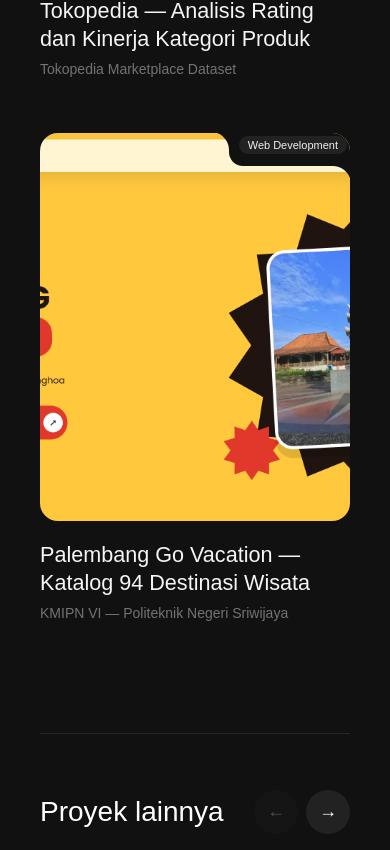
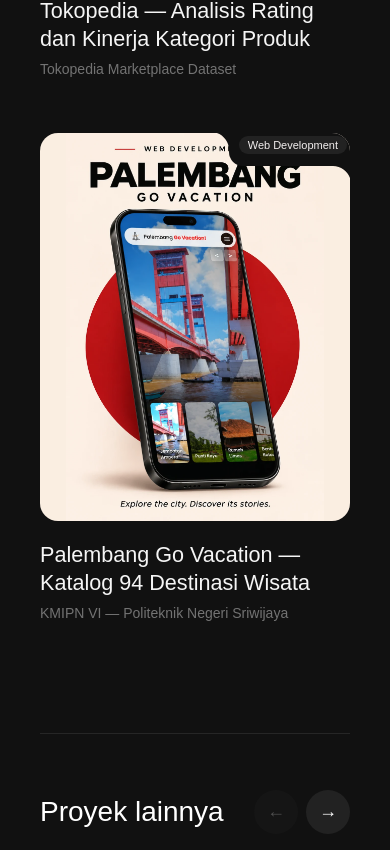
Before and after one commit to Darren0099/Raffli-dev, a Next.js app: page /projects in a window 390 px wide. Shown: the part 4634-5484 px from the top of the page. Built offline with nearby package versions, Linux system fonts and the light colour scheme.

Commit message:
Add Palembang mobile portrait mockup cover

```diff
--- a/app/globals.css
+++ b/app/globals.css
@@ -89,3 +89,10 @@ body {
     transform: translateY(0px);
   }
 }
+/* Keep the complete portrait artwork visible in project cards of different ratios. */
+.card-cover-image[src="/img/palembang-portrait-phone.webp"],
+.project-media-box img[src="/img/palembang-portrait-phone.webp"],
+.more-project-media img[src="/img/palembang-portrait-phone.webp"] {
+  object-fit: contain;
+  background-color: #faeee1;
+}
--- a/data/projectsData.ts
+++ b/data/projectsData.ts
@@ -624,7 +624,7 @@ export const projectsData: Project[] = [
     "title": "Palembang Go Vacation — Katalog 94 Destinasi Wisata",
     "client": "KMIPN VI — Politeknik Negeri Sriwijaya",
     "category": "Web Development",
-    "image": "/img/pa (1).png",
+    "image": "/img/palembang-portrait-phone.webp",
     "heroImage": "/img/pa (1).png",
     "link": "https://palembang-go-vacation.vercel.app/",
     "repoUrl": "https://github.com/Darren0099/KMIPN6-EGOVERNEMNT",
```
Also changed, not shown: public/img/palembang-mobile-source.jpg (added), public/img/palembang-portrait-phone.webp (added).
